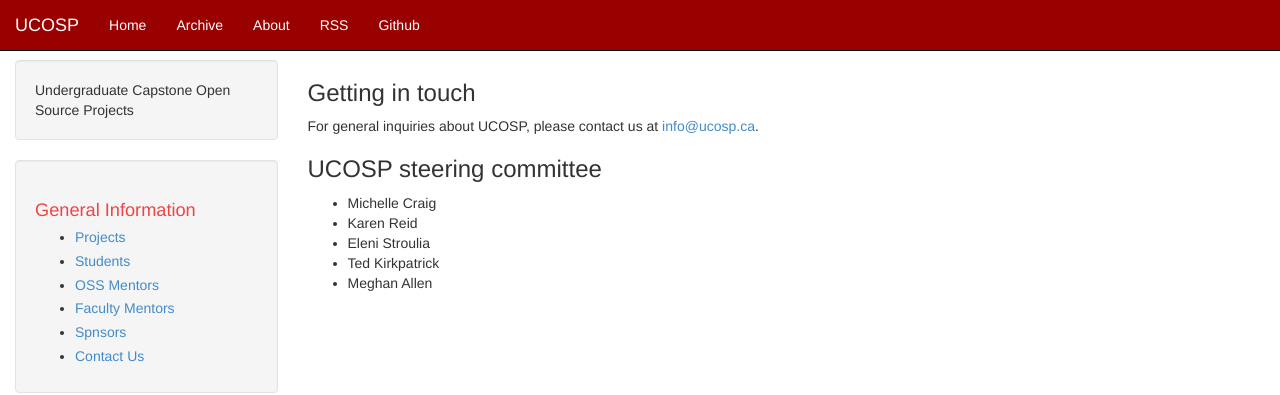
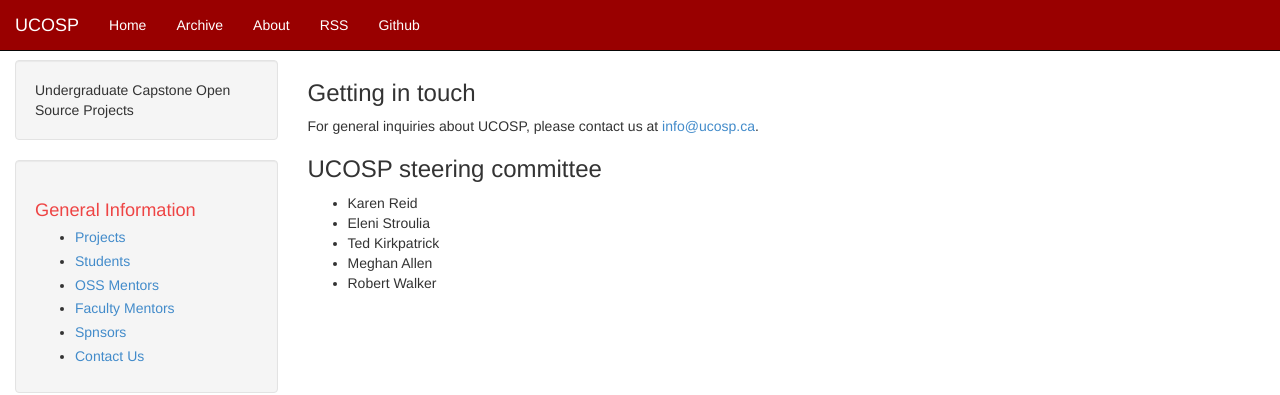
Before and after one commit to ucosp/ucosp.github.io, a Jekyll site: the page built from contact-us.md, in a window 1280 px wide. Shown: the top 395 px of the page. Built offline with Jekyll 4.4.1, drawn with Linux system fonts in a browser that asks for light colours.

Commit message:
updated list of steering committee members

```diff
--- a/contact-us.md
+++ b/contact-us.md
@@ -10,8 +10,8 @@
 
 ### UCOSP steering committee
 
-  * Michelle Craig
   * Karen Reid
   * Eleni Stroulia
   * Ted Kirkpatrick
   * Meghan Allen
+  * Robert Walker
```
